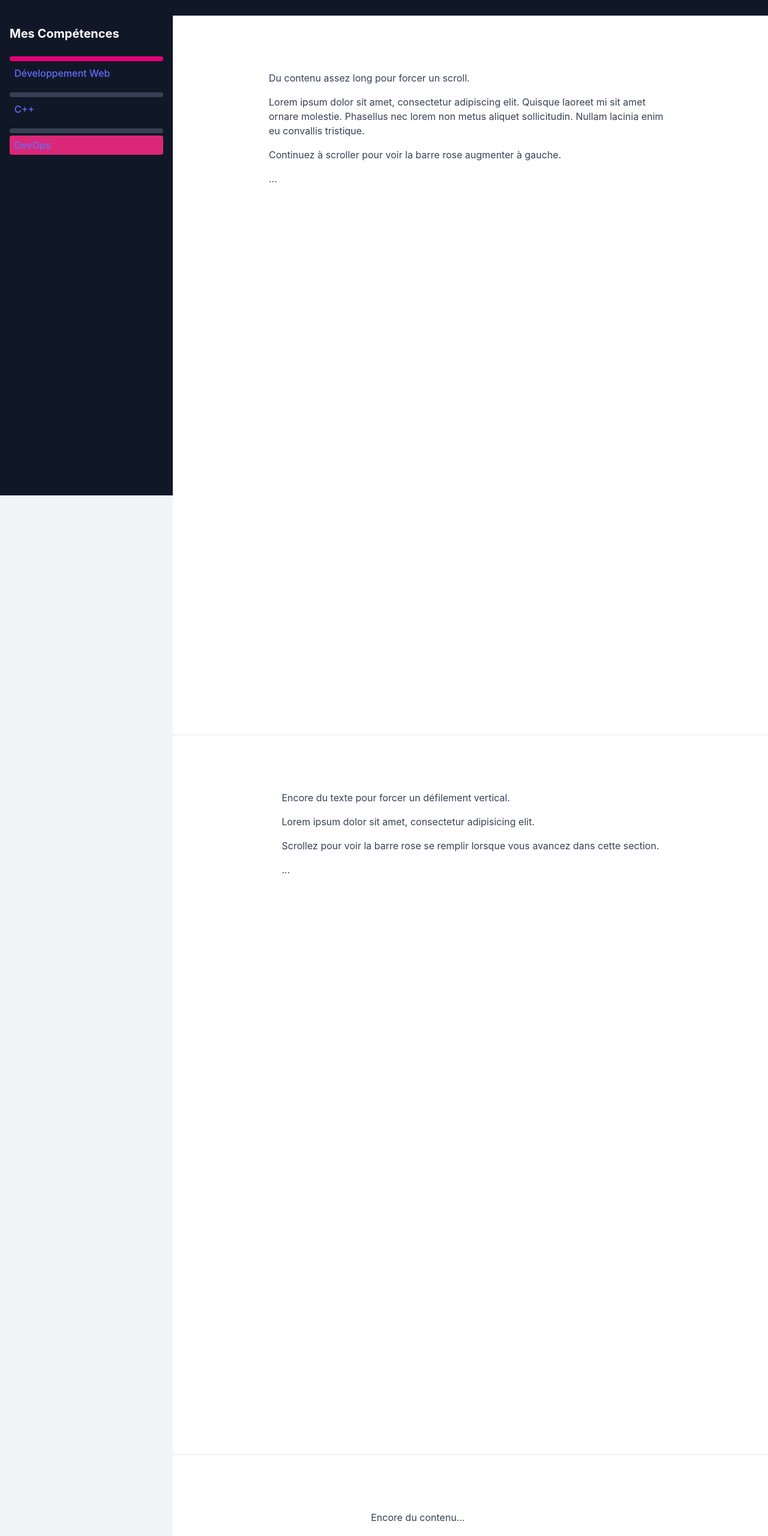
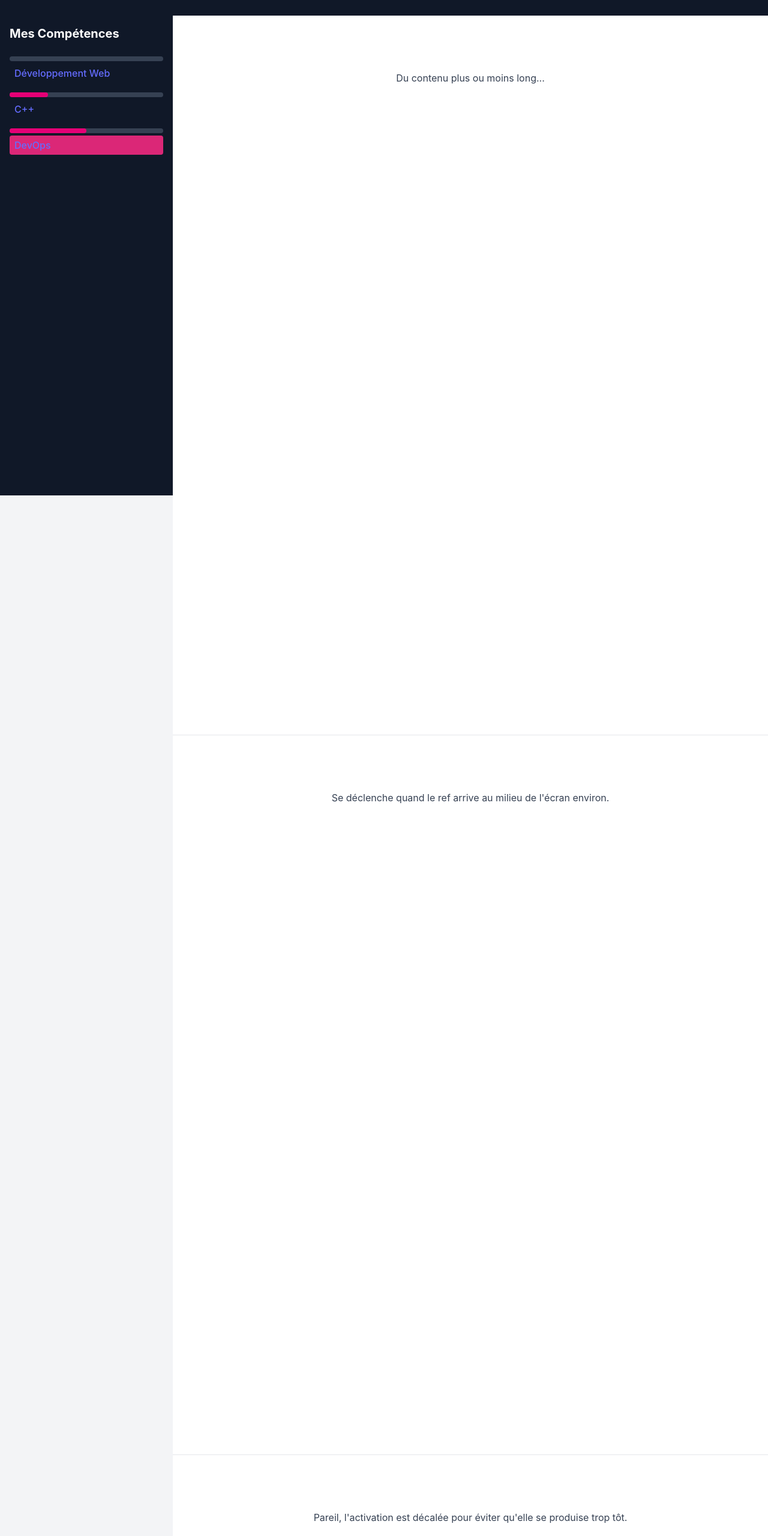
Before and after one commit to rurueuh/my-portfolio, a React (Vite) app: page / in a window 1280 px wide. Shown: the part 1574-4135 px from the top of the page at 60% size. Built offline with nearby package versions, Linux system fonts and the light colour scheme.

Commit message:
scroll but with one late category

```diff
--- a/src/skill.tsx
+++ b/src/skill.tsx
@@ -20,7 +20,7 @@ export default function SkillsLayout() {
     setActiveSection(sectionId);
   }, []);
 
-  // Calcul progression
+  // Calcul progression au scroll
   useEffect(() => {
     function handleScroll() {
       const scrollY = window.scrollY;
@@ -28,38 +28,28 @@ export default function SkillsLayout() {
 
       function calcProgress(sectionEl: HTMLElement | null) {
         if (!sectionEl) return 0;
+
         const offsetTop = sectionEl.offsetTop;
         const sectionHeight = sectionEl.offsetHeight;
+        // zone de scroll interne à cette section
         const distance = sectionHeight - viewportHeight;
 
-        if (distance <= 0) {
-          return scrollY >= offsetTop ? 1 : 0;
-        }
+        // Au lieu d'une condition "distance <= 0 => 1 ou 0"
+        // on fait un calcul direct qui peut dépasser 1 si la section
+        // est plus petite que l'écran, mais on borne ensuite
         const raw = (scrollY - offsetTop) / distance;
+
+        // On borne entre 0 et 1
         return Math.max(0, Math.min(1, raw));
       }
 
-      // On met à jour les 3
-      const w = calcProgress(webRef.current);
-      const c = calcProgress(cppRef.current);
-      const d = calcProgress(devopsRef.current);
-
-      setWebProgress(w);
-      setCppProgress(c);
-      setDevopsProgress(d);
-
-      // Debug
-      console.log({
-        scrollY,
-        webProgress: w,
-        cppProgress: c,
-        devopsProgress: d,
-      });
+      setWebProgress(calcProgress(webRef.current));
+      setCppProgress(calcProgress(cppRef.current));
+      setDevopsProgress(calcProgress(devopsRef.current));
     }
 
     window.addEventListener("scroll", handleScroll);
     handleScroll(); // première init
-
     return () => window.removeEventListener("scroll", handleScroll);
   }, []);
 
@@ -106,19 +96,18 @@ function NavItem({
   label,
   active,
   progress,
-}: Readonly<{
+}: {
   href: string;
   label: string;
   active: boolean;
   progress: number;
-}>) {
+}) {
   return (
     <div className="flex flex-col space-y-1">
       {/* Barre horizontale */}
       <div className="h-2 w-full bg-gray-700 rounded">
         <motion.div
           className="h-2 bg-pink-600 rounded"
-          // On applique un width de 0% à 100% selon progress
           animate={{ width: `${(progress * 100).toFixed(2)}%` }}
           transition={{ duration: 0.2 }}
         />
@@ -139,16 +128,19 @@ function NavItem({
   );
 }
 
-// ---------- Web Section -----------
+// ----- Web Section -----
 function WebSection({
   parentRef,
   onActive,
-}: Readonly<{
+}: {
   parentRef: React.RefObject<HTMLElement | null>;
   onActive: (id: string) => void;
-}>) {
+}) {
   const { ref, inView } = useInView({
-    threshold: 0.4,
+    threshold: 0,
+    // On décale la zone d'observation de 50% en haut et en bas,
+    // pour éviter qu'elle soit activée trop tôt
+    rootMargin: "-50% 0px -50% 0px",
   });
 
   useEffect(() => {
@@ -159,7 +151,7 @@ function WebSection({
     <section
       id="web"
       ref={parentRef}
-      // IMPORTANT : plus grand que la fenêtre => 150vh
+      // section plus haute que l'écran => progression
       className="h-[150vh] border-b border-gray-200 dark:border-gray-700 flex items-start pt-10"
     >
       <motion.div
@@ -167,39 +159,28 @@ function WebSection({
         initial={{ opacity: 0, y: 30 }}
         whileInView={{ opacity: 1, y: 0 }}
         transition={{ duration: 0.5 }}
-        className="mx-auto max-w-2xl"
+        className="mx-auto max-w-2xl text-center"
       >
         <h3 className="text-3xl font-semibold mb-4">Développement Web</h3>
         <p className="mb-4 text-gray-700 dark:text-gray-300">
-          Du contenu assez long pour forcer un scroll.
-        </p>
-        <p className="mb-4 text-gray-700 dark:text-gray-300">
-          Lorem ipsum dolor sit amet, consectetur adipiscing elit. Quisque
-          laoreet mi sit amet ornare molestie. Phasellus nec lorem non
-          metus aliquet sollicitudin. Nullam lacinia enim eu convallis
-          tristique.
-        </p>
-        <p className="mb-4 text-gray-700 dark:text-gray-300">
-          Continuez à scroller pour voir la barre rose augmenter à gauche.
-        </p>
-        <p className="mb-4 text-gray-700 dark:text-gray-300">
-          ...
+          Du contenu plus ou moins long...
         </p>
       </motion.div>
     </section>
   );
 }
 
-// ---------- C++ Section -----------
+// ----- C++ Section -----
 function CppSection({
   parentRef,
   onActive,
-}: Readonly<{
+}: {
   parentRef: React.RefObject<HTMLElement | null>;
   onActive: (id: string) => void;
-}>) {
+}) {
   const { ref, inView } = useInView({
-    threshold: 0.4,
+    threshold: 0,
+    rootMargin: "-50% 0px -50% 0px",
   });
 
   useEffect(() => {
@@ -217,36 +198,28 @@ function CppSection({
         initial={{ opacity: 0, y: 30 }}
         whileInView={{ opacity: 1, y: 0 }}
         transition={{ duration: 0.5 }}
-        className="mx-auto max-w-2xl"
+        className="mx-auto max-w-2xl text-center"
       >
         <h3 className="text-3xl font-semibold mb-4">C++</h3>
         <p className="mb-4 text-gray-700 dark:text-gray-300">
-          Encore du texte pour forcer un défilement vertical.
-        </p>
-        <p className="mb-4 text-gray-700 dark:text-gray-300">
-          Lorem ipsum dolor sit amet, consectetur adipisicing elit.
-        </p>
-        <p className="mb-4 text-gray-700 dark:text-gray-300">
-          Scrollez pour voir la barre rose se remplir lorsque vous avancez dans cette section.
-        </p>
-        <p className="mb-4 text-gray-700 dark:text-gray-300">
-          ...
+          Se déclenche quand le ref arrive au milieu de l'écran environ.
         </p>
       </motion.div>
     </section>
   );
 }
 
-// ---------- DevOps Section -----------
+// ----- DevOps Section -----
 function DevOpsSection({
   parentRef,
   onActive,
-}: Readonly<{
+}: {
   parentRef: React.RefObject<HTMLElement | null>;
   onActive: (id: string) => void;
-}>) {
+}) {
   const { ref, inView } = useInView({
-    threshold: 0.4,
+    threshold: 0,
+    rootMargin: "-50% 0px -50% 0px",
   });
 
   useEffect(() => {
@@ -264,14 +237,12 @@ function DevOpsSection({
         initial={{ opacity: 0, y: 30 }}
         whileInView={{ opacity: 1, y: 0 }}
         transition={{ duration: 0.5 }}
-        className="mx-auto max-w-2xl"
+        className="mx-auto max-w-2xl text-center"
       >
         <h3 className="text-3xl font-semibold mb-4">DevOps</h3>
         <p className="mb-4 text-gray-700 dark:text-gray-300">
-          Encore du contenu...
-        </p>
-        <p className="mb-4 text-gray-700 dark:text-gray-300">
-          ...pour tester la progression de la barre rose
+          Pareil, l'activation est décalée pour éviter
+          qu'elle se produise trop tôt.
         </p>
       </motion.div>
     </section>
```
